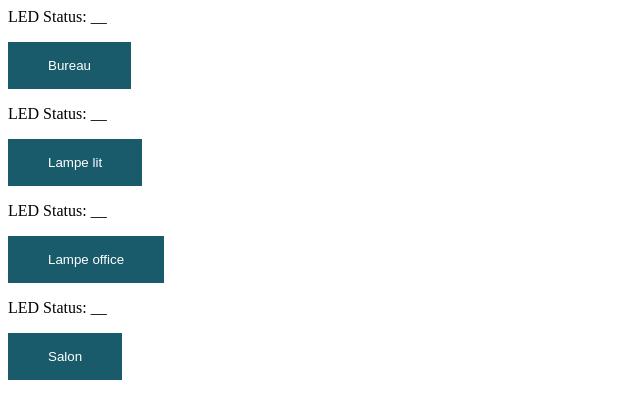
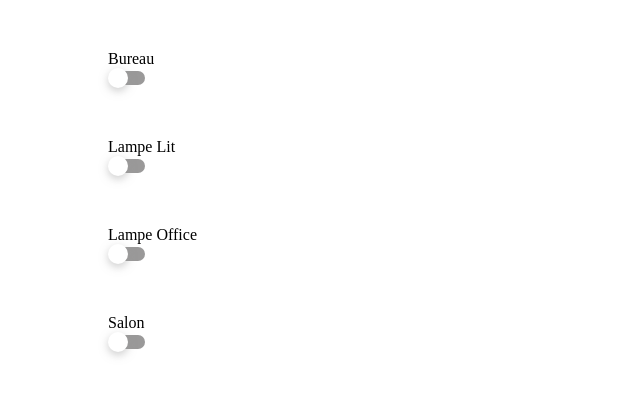
Before and after one commit to NandyBa/Domotic_Hub_ESP8266, a plain HTML site: page data/index.html in a window 1280 px wide. Shown: the whole page, without its empty margins (0-640 px from the left). Drawn offline with Linux system fonts and the light colour scheme; no server answers.

Commit message:
Design Interface Modification

```diff
--- a/data/index.html
+++ b/data/index.html
@@ -1,18 +1,110 @@
+<!DOCTYPE html>
 <html>
 <head>
+	<title></title>
 </head>
 <body>
-<style type="text/css">
-.button { background-color: #195B6A; border: none; color: white; padding: 16px 40px;}
-</style>
-<p> LED Status: <span id="state-1">__</span> </p>
-<button onclick="OnOffLight(3)" class="button"> Bureau </button>
-<p> LED Status: <span id="state-2">__</span> </p>
-<button onclick="OnOffLight(4)" class="button"> Lampe lit </button>
-<p> LED Status: <span id="state-3">__</span> </p>
-<button onclick="OnOffLight(5)" class="button"> Lampe office </button>
-<p> LED Status: <span id="state-4">__</span> </p>
-<button onclick="OnOffLight(6)" class="button"> Salon </button>
+	<div class="row-interface">
+		<span>Bureau</span>
+		<input type="checkbox" id="cbx1" class="cbx" style="display:none" value="3" />
+		<label for="cbx1" class="toggle"><span></span></label>
+	</div>
+
+	<div class="row-interface">
+		<span>Lampe Lit</span>
+		<input type="checkbox" id="cbx2" class="cbx" style="display:none" value="4"/>
+		<label for="cbx2" class="toggle"><span></span></label>
+	</div>
+
+	<div class="row-interface">
+		<span>Lampe Office</span>
+		<input type="checkbox" id="cbx3" class="cbx" style="display:none" value="5"/>
+		<label for="cbx3" class="toggle"><span></span></label>
+	</div>
+
+	<div class="row-interface">
+		<span>Salon</span>
+		<input type="checkbox" id="cbx4" class="cbx" style="display:none" value="6"/>
+		<label for="cbx4" class="toggle"><span></span></label>
+	</div>
+	<style type="text/css">
+		.row-interface{
+			margin: 50px 100px;
+		}
+		//Interface
+		html, body {
+		  height: 100%;
+		}
+
+		.toggle {
+		  position: relative;
+		  display: block;
+		  width: 40px;
+		  height: 20px;
+		  cursor: pointer;
+		  -webkit-tap-highlight-color: transparent;
+		  transform: translate3d(0, 0, 0);
+		}
+		.toggle:before {
+		  content: "";
+		  position: relative;
+		  top: 3px;
+		  left: 3px;
+		  width: 34px;
+		  height: 14px;
+		  display: block;
+		  background: #9A9999;
+		  border-radius: 8px;
+		  transition: background 0.2s ease;
+		}
+		.toggle span {
+		  position: absolute;
+		  top: 0;
+		  left: 0;
+		  width: 20px;
+		  height: 20px;
+		  display: block;
+		  background: white;
+		  border-radius: 10px;
+		  box-shadow: 0 3px 8px rgba(154, 153, 153, 0.5);
+		  transition: all 0.2s ease;
+		}
+		.toggle span:before {
+		  content: "";
+		  position: absolute;
+		  display: block;
+		  margin: -18px;
+		  width: 56px;
+		  height: 56px;
+		  background: rgba(79, 46, 220, 0.5);
+		  border-radius: 50%;
+		  transform: scale(0);
+		  opacity: 1;
+		  pointer-events: none;
+		}
+
+		.cbx:checked + .toggle:before {
+		  background: #947ADA;
+		}
+		.cbx:checked + .toggle span {
+		  background: #4F2EDC;
+		  transform: translateX(20px);
+		  transition: all 0.2s cubic-bezier(0.8, 0.4, 0.3, 1.25), background 0.15s ease;
+		  box-shadow: 0 3px 8px rgba(79, 46, 220, 0.2);
+		}
+		.cbx:checked + .toggle span:before {
+		  transform: scale(1);
+		  opacity: 0;
+		  transition: all 0.4s ease;
+		}
+
+		.center {
+		  position: absolute;
+		  top: calc(50% - 10px);
+		  left: calc(50% - 20px);
+		}
+
+	</style>
+	<script type="text/javascript" src="index.js"></script>
 </body>
-<script src="index.js"></script>
 </html>
--- a/data/index.js
+++ b/data/index.js
@@ -1,25 +1,18 @@
-var xhr = new XMLHttpRequest();
-var url = "states";
-xhr.onreadystatechange = function() {
-  if (this.readyState == 4 && this.status == 200) { states = this.responseText.split(";");
-    for(i=3;i<=6;i++){
-      document.getElementById("state-"+(i-2)).innerHTML = states[i-3];
-    }
-  }
-};
-xhr.open("GET", url, true);
-xhr.send();
+cbx = document.getElementsByClassName("cbx")
+for(i=0;i<cbx.length;i++){
+	cbx[i].onclick = function() {
+		val = this.value;
+		var xhr = new XMLHttpRequest();
+		if(this.checked){
+			//On alume
 
-function OnOffLight(i)
-{
-  var xhr = new XMLHttpRequest();
-  var url = "/"+i+"/toggle";
-  xhr.onreadystatechange = function() {
-    if (this.readyState == 4 && this.status == 200) {
-      state = this.responseText;
-      document.getElementById("state-"+(i-2)).innerHTML = state;
-    }
-  };
-  xhr.open("GET", url, true);
-  xhr.send();
-};
+			var url = "/"+val+"/on";
+		}else{
+			//On éteint
+
+			var url = "/"+val+"/off";
+		}
+		xhr.open("GET", url, true);
+		xhr.send();
+	}
+}
```
Also changed, not shown: 1 other file.
